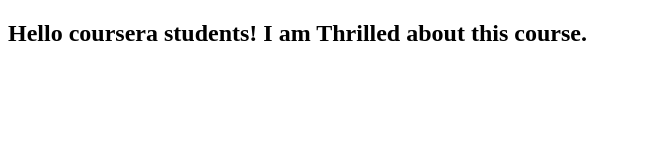
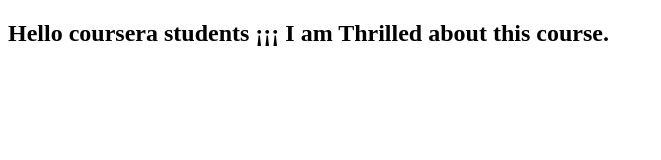
Before and after one commit to GerardoGo/Lecture04, a plain HTML site: page index.html in a window 1280 px wide. Shown: the whole page, without its empty margins (0-661 px from the left). Drawn offline with Linux system fonts and the light colour scheme.

Commit message:
first(2) web file.

```diff
--- a/index.html
+++ b/index.html
@@ -5,6 +5,6 @@
     <title>Hello coursera</title>
   </head>
   <body>
-    <h2>Hello coursera students! I am Thrilled about this course.</h2>
+    <h2>Hello coursera students ¡¡¡ I am Thrilled about this course.</h2>
   </body>
 </html>
```
